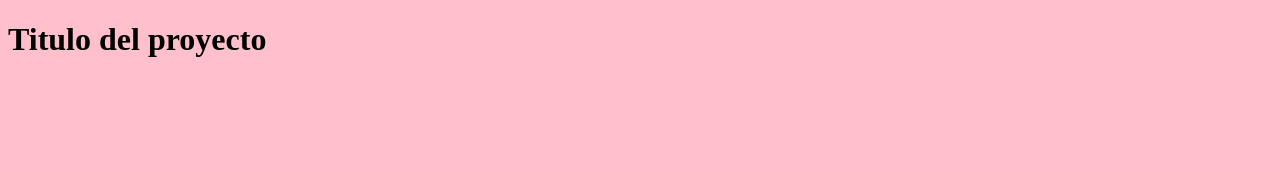
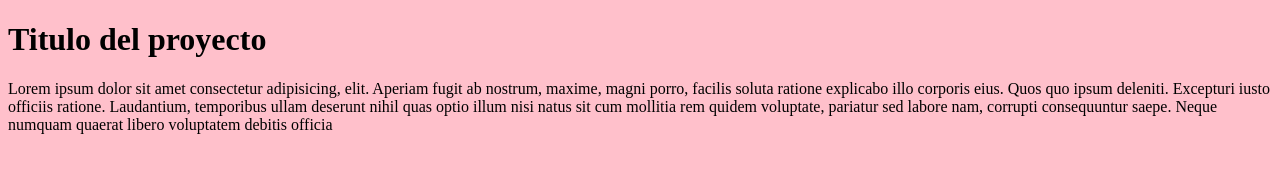
Before and after one commit to nacio1/proyecto-prueba, a plain HTML site: page index.html in a window 1280 px wide. Drawn offline with Linux system fonts and the light colour scheme.

Commit message:
Parrafo agregado al index

```diff
--- a/index.html
+++ b/index.html
@@ -8,5 +8,7 @@
 </head>
 <body>
 	<h1>Titulo del proyecto</h1>
+	<p>Lorem ipsum dolor sit amet consectetur adipisicing, elit. Aperiam fugit ab nostrum, maxime, magni porro, facilis soluta ratione explicabo illo corporis eius. Quos quo ipsum deleniti. Excepturi iusto officiis ratione.
+	Laudantium, temporibus ullam deserunt nihil quas optio illum nisi natus sit cum mollitia rem quidem voluptate, pariatur sed labore nam, corrupti consequuntur saepe. Neque numquam quaerat libero voluptatem debitis officia</p>
 </body>
 </html>
```
